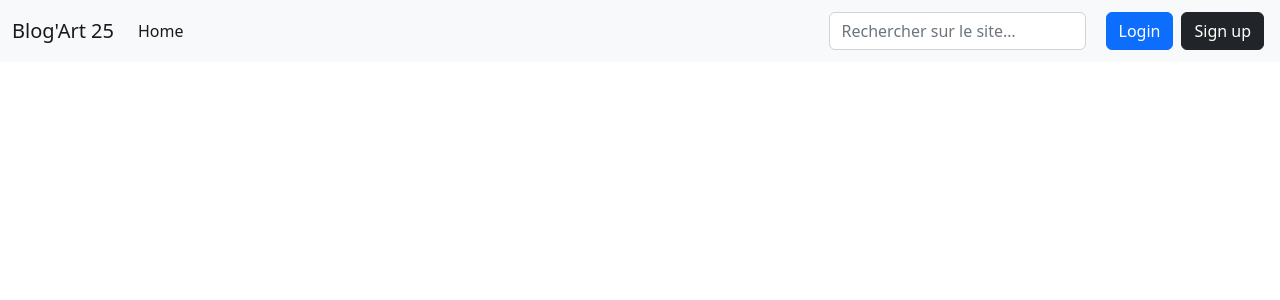
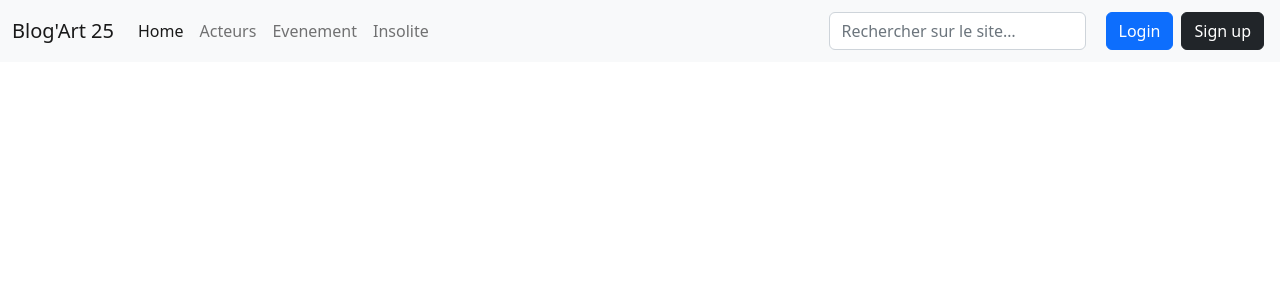
Before and after one commit to Tominouu/Blog_Art25, a PHP site: page /header.php in a window 1280 px wide. Shown: the top 300 px of the page. Run offline with PHP 8.4, Linux system fonts and the light colour scheme; a stand-in replaces the project's code that opens the database connection.

Commit message:
Update header.php

```diff
--- a/header.php
+++ b/header.php
@@ -29,6 +29,15 @@ require_once 'config.php';
       <ul class="navbar-nav">
         <li class="nav-item">
           <a class="nav-link active" aria-current="page" href="/">Home</a>
+        </li>
+        <li class="nav-item">
+          <a class="nav-link" href="/views/frontend/actors.php">Acteurs</a>
+        </li>
+        <li class="nav-item">
+          <a class="nav-link" href="/views/frontend/events.php">Evenement</a>
+        </li>
+        <li class="nav-item">
+          <a class="nav-link" href="/views/frontend/original.php">Insolite</a>
         </li>
 
         <!-- ✅ Bouton Admin visible uniquement si l'utilisateur est modérateur ou admin -->
```
